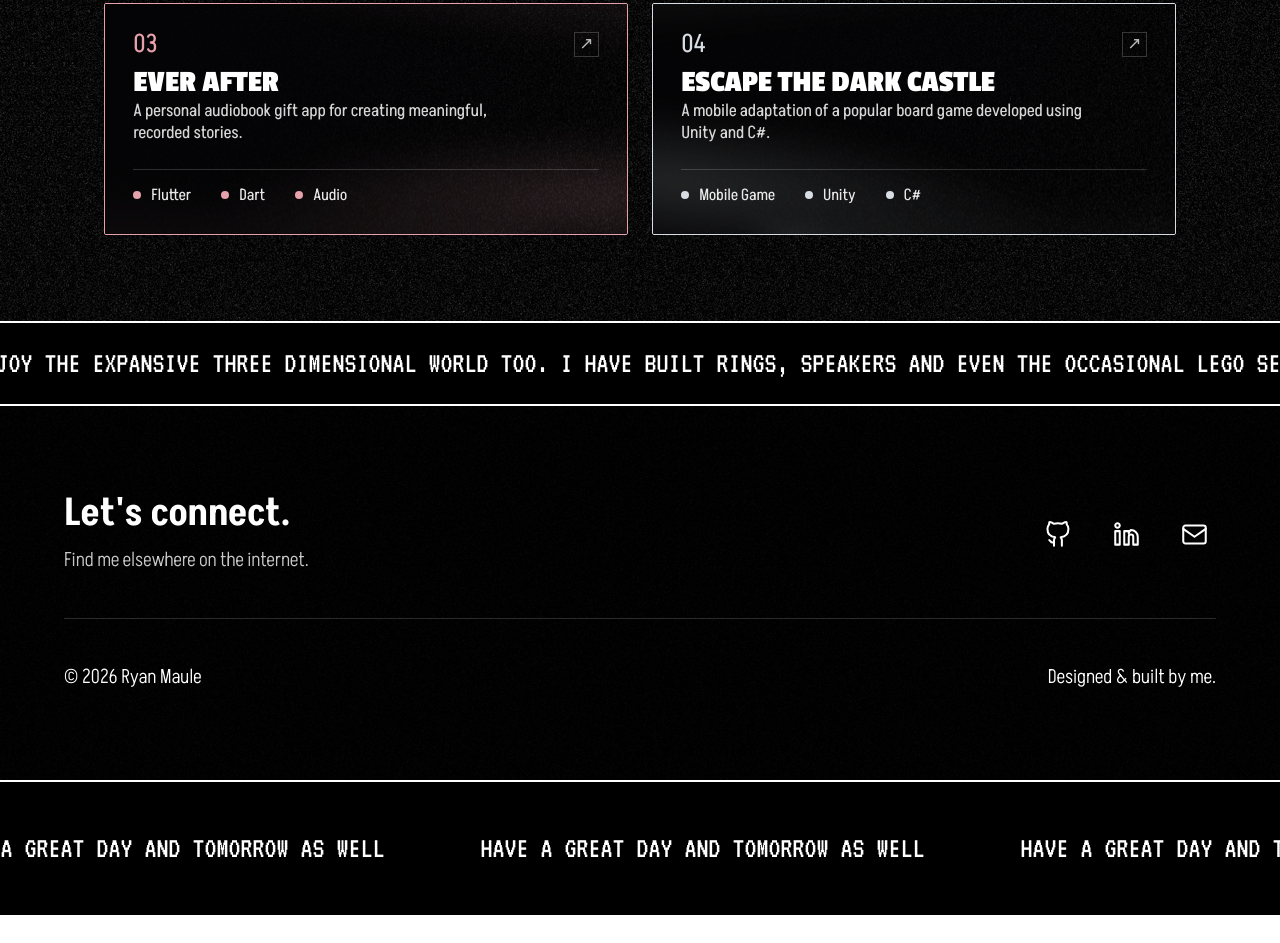
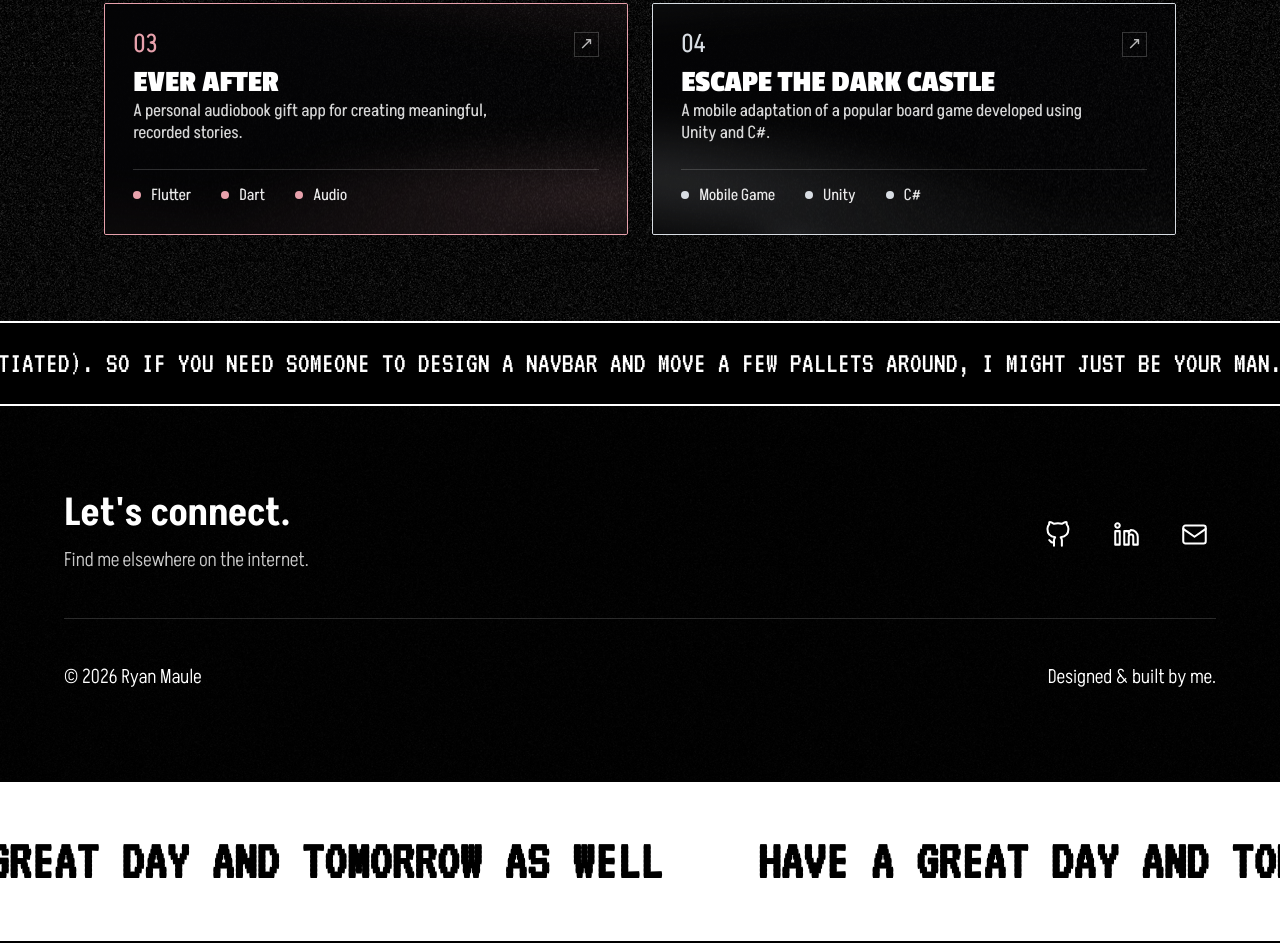
Before and after one commit to ryanDMaule/portfolio, a plain HTML site: page index.html in a window 1280 px wide. Shown: the part 3553-4496 px from the top of the page. Before the commit the page ends 4470 px from the top, so only its background shows below. Drawn offline with Linux system fonts and the light colour scheme.

Commit message:
style: refine footer marquees and update personal copy

```diff
--- a/index.html
+++ b/index.html
@@ -291,10 +291,10 @@
 
     <div class="marquee-text">
         <div class="marquee-text-track">
-            <p>MAKING THINGS IN THE DIGITAL WORLD IS FUN BUT I ALSO ENJOY THE EXPANSIVE THREE DIMENSIONAL WORLD TOO. I HAVE BUILT RINGS, SPEAKERS AND EVEN THE OCCASIONAL LEGO SET.</p>
-            <p aria-hidden="true">MAKING THINGS IN THE DIGITAL WORLD IS FUN BUT I ALSO ENJOY THE EXPANSIVE THREE DIMENSIONAL WORLD TOO. I HAVE BUILT RINGS, SPEAKERS AND EVEN THE OCCASIONAL LEGO SET.</p>
-            <p aria-hidden="true">MAKING THINGS IN THE DIGITAL WORLD IS FUN BUT I ALSO ENJOY THE EXPANSIVE THREE DIMENSIONAL WORLD TOO. I HAVE BUILT RINGS, SPEAKERS AND EVEN THE OCCASIONAL LEGO SET.</p>
-            <p aria-hidden="true">MAKING THINGS IN THE DIGITAL WORLD IS FUN BUT I ALSO ENJOY THE EXPANSIVE THREE DIMENSIONAL WORLD TOO. I HAVE BUILT RINGS, SPEAKERS AND EVEN THE OCCASIONAL LEGO SET.</p>
+            <p>I'M ALSO FLT CERTIFIED (THAT'S FORKLIFT, FOR THE UNINITIATED). SO IF YOU NEED SOMEONE TO DESIGN A NAVBAR AND MOVE A FEW PALLETS AROUND, I MIGHT JUST BE YOUR MAN.</p>
+            <p aria-hidden="true">I'M ALSO FLT CERTIFIED (THAT'S FORKLIFT, FOR THE UNINITIATED). SO IF YOU NEED SOMEONE TO DESIGN A NAVBAR AND MOVE A FEW PALLETS AROUND, I MIGHT JUST BE YOUR MAN.</p>
+            <p aria-hidden="true">I'M ALSO FLT CERTIFIED (THAT'S FORKLIFT, FOR THE UNINITIATED). SO IF YOU NEED SOMEONE TO DESIGN A NAVBAR AND MOVE A FEW PALLETS AROUND, I MIGHT JUST BE YOUR MAN.</p>
+            <p aria-hidden="true">I'M ALSO FLT CERTIFIED (THAT'S FORKLIFT, FOR THE UNINITIATED). SO IF YOU NEED SOMEONE TO DESIGN A NAVBAR AND MOVE A FEW PALLETS AROUND, I MIGHT JUST BE YOUR MAN.</p>
         </div>
     </div>
 
--- a/styles.css
+++ b/styles.css
@@ -1050,12 +1050,20 @@ header {
   padding-bottom: 2vi;
 }
 .footer-text {
-  font-size: 5vw;
+  border-color: #000;
+  background-color: #fff;
+}
+.footer-text p {
+  color: #000;
+  font-size: clamp(28px, 4.4vw, 64px);
+  font-weight: 700;
+  padding-top: clamp(28px, 4vw, 60px);
+  padding-bottom: clamp(28px, 4vw, 60px);
 }
 #footer-track {
-  color: #fff;
-  padding-top: 2vi;
-  padding-bottom: 2vi;
+  align-items: center;
+  padding-top: 0;
+  padding-bottom: 0;
   animation: 10s linear infinite marquee-anim;
 }
 
```
